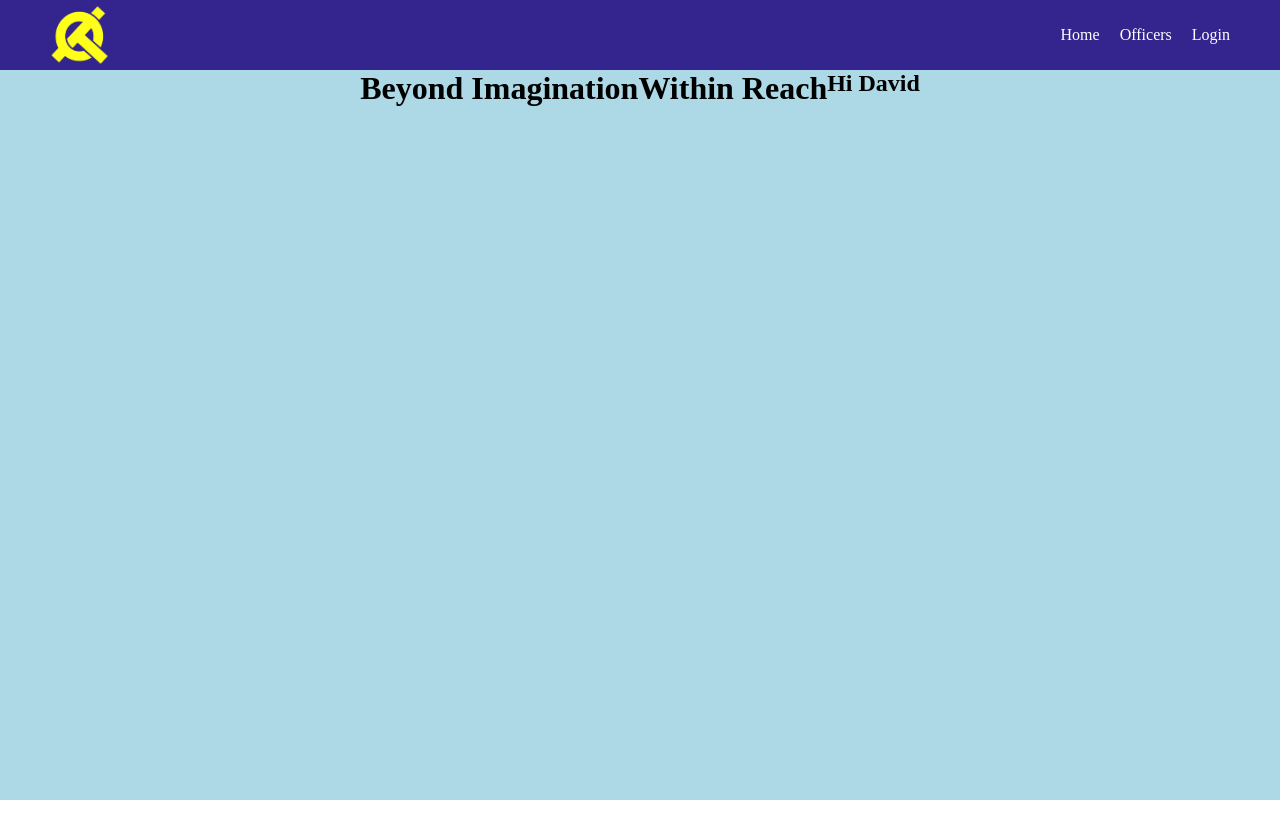
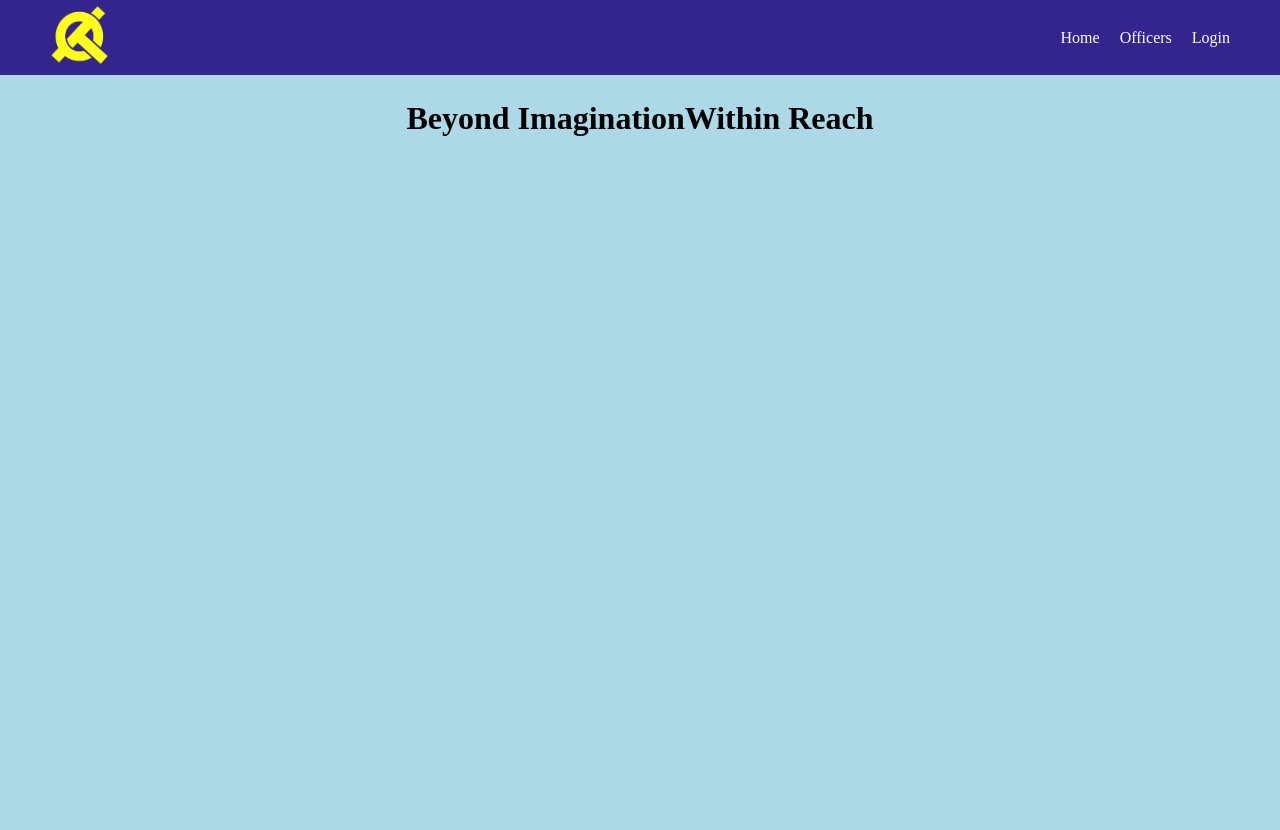
Before and after one commit to JoshuaHM-p4/tecnoquatro, a React (Vite) app in the folder client/: page / in a window 1280 px wide. Before the commit the page ends 800 px from the top, so only its background shows below. Built offline with nearby package versions, Linux system fonts and the light colour scheme; a web font is replaced by a local one.

Commit message:
Design landing page

```diff
--- a/client/src/pages/Landing.jsx
+++ b/client/src/pages/Landing.jsx
@@ -20,7 +20,6 @@ const Landing = () => {
         <div className='intro'>
           <h1>Beyond Imagination</h1>
           <h1>Within Reach </h1>
-          <h2>Hi David </h2>
         </div>
       </main>
       <main className='students-page'>
--- a/client/src/styles/Landing.scss
+++ b/client/src/styles/Landing.scss
@@ -22,6 +22,7 @@ nav {
 .logo {
     width: 60px;
     height: 60px;
+    padding-bottom: 5px;
 }
 
 .nav-links {
@@ -40,7 +41,7 @@ nav {
 }
 
 .intro-page {
-    padding-top: 70px;
+    padding-top: 100px;
     height: calc(100vh - 70px);
     background-color: lightblue;
 }
```
Also changed, not shown: client/src/components/LandingStudents.jsx (added, +11 -0 lines).
